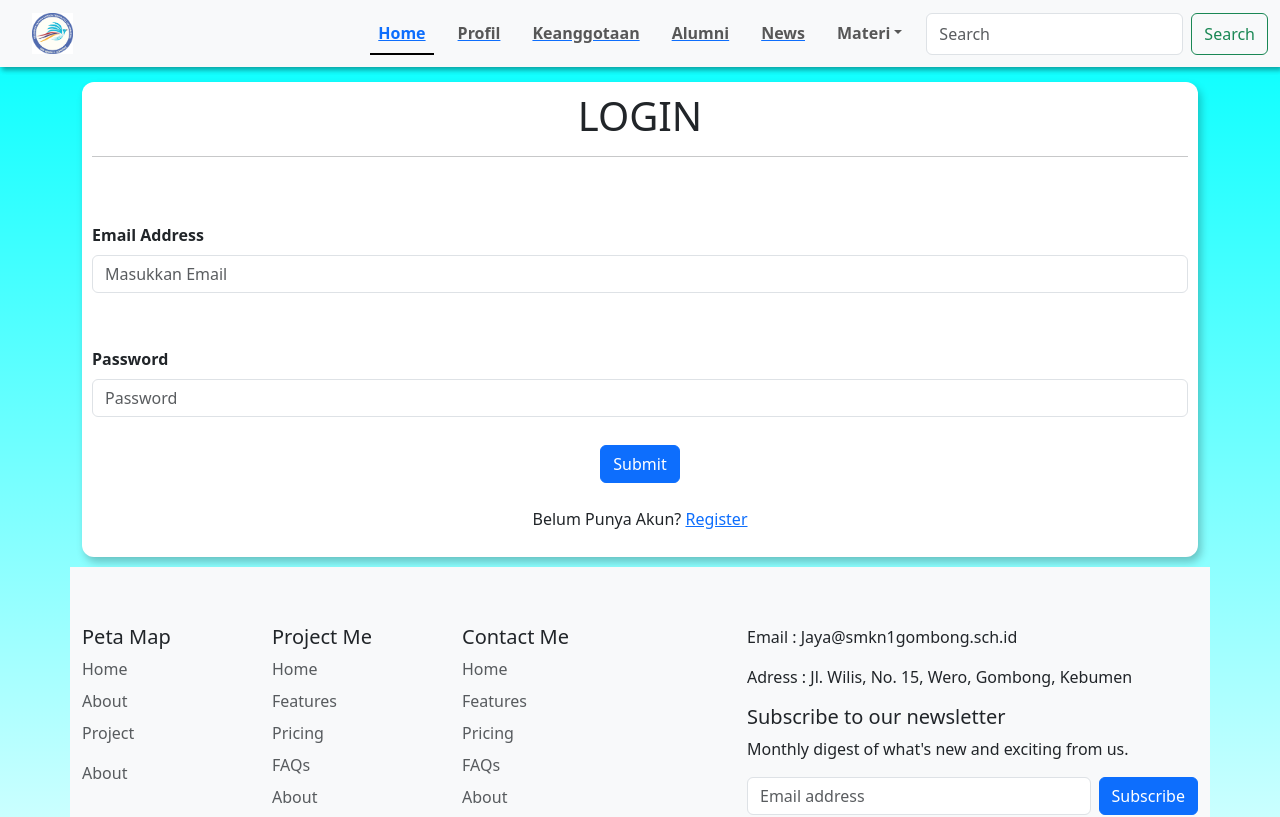
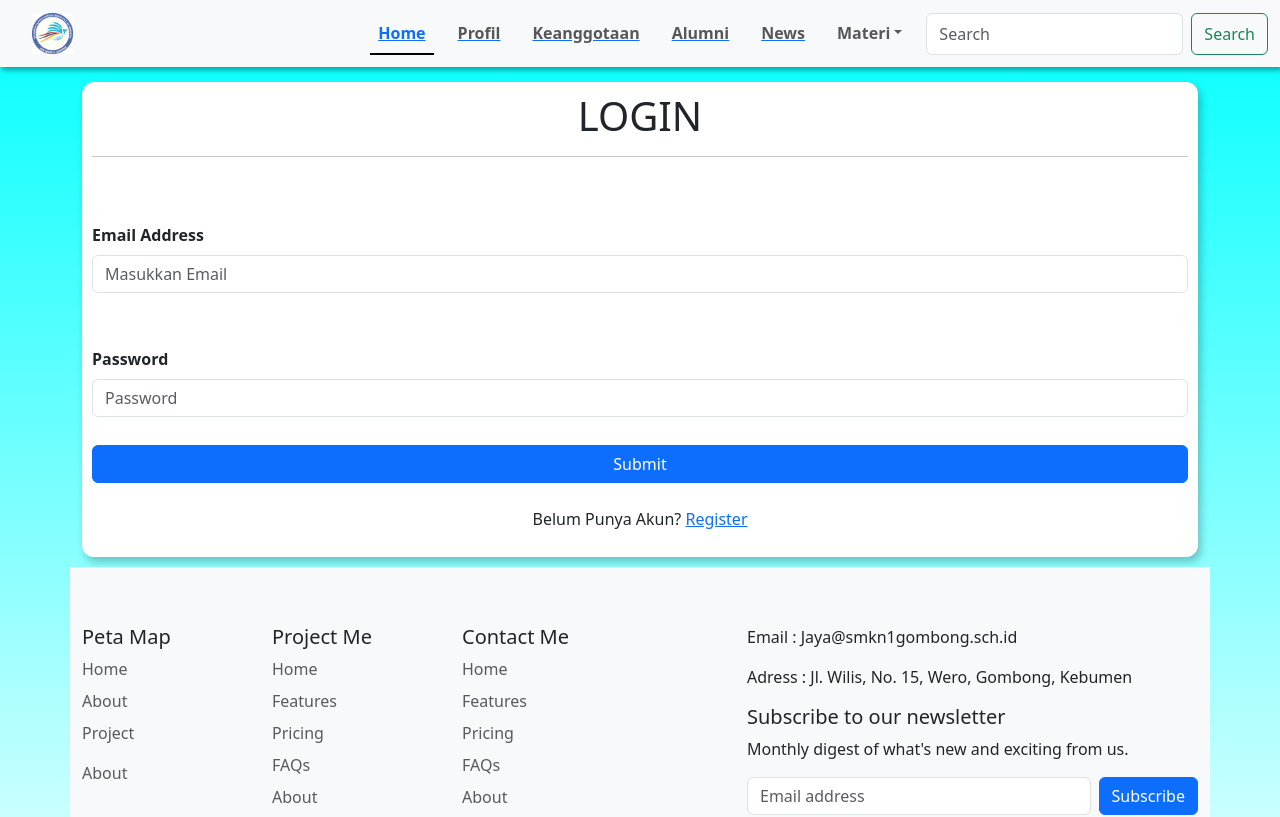
Before and after one commit to Tri69/Web-Kirti, a React (Vite) app: page /app/login in a window 1280 px wide. Shown: the top 817 px of the page. Built offline with nearby package versions, Linux system fonts and the light colour scheme.

Commit message:
Update auth.css

```diff
--- a/src/Auth/auth.css
+++ b/src/Auth/auth.css
@@ -9,6 +9,9 @@ body{
 }
 .submit-button{
     text-align: center;
+}
+.button-auth{
+	width:100%;
 }
 .dashboard-profil{
 	width:120px;height:120px; border-radius:50%;
```
